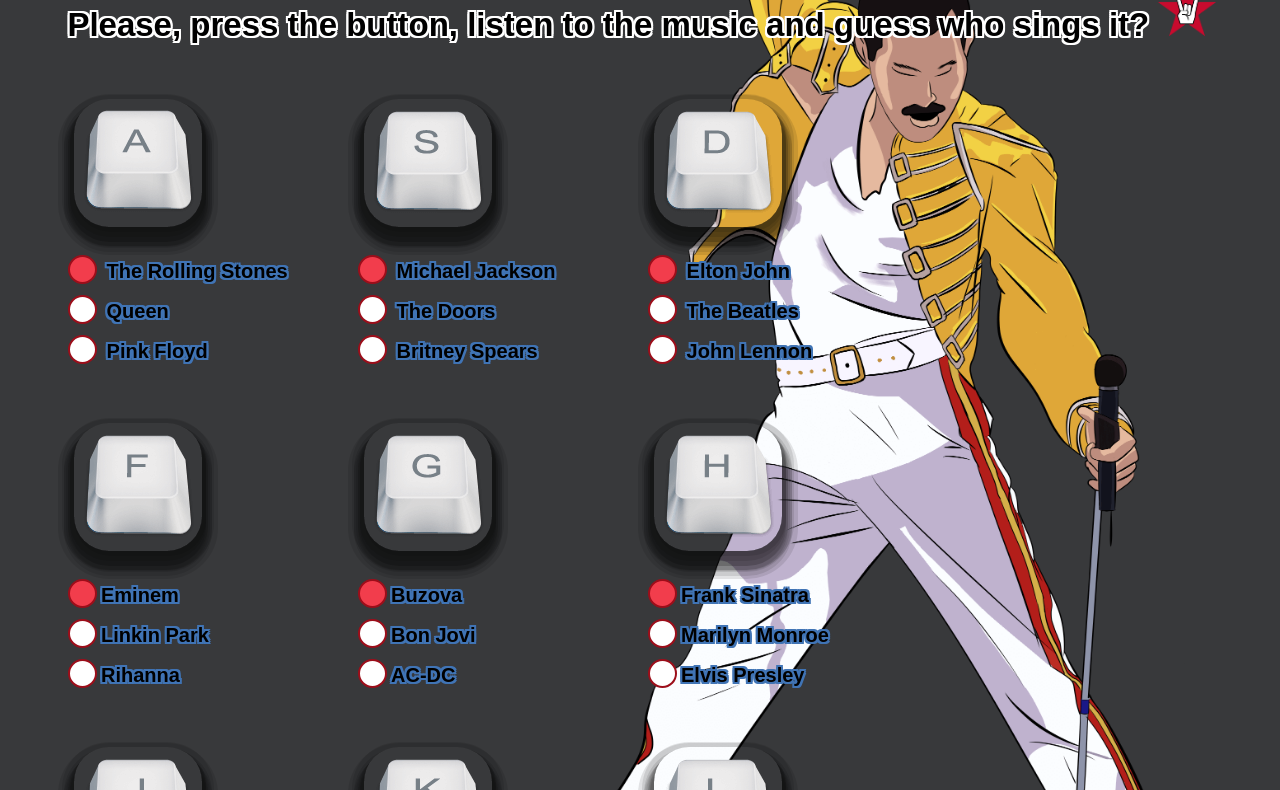
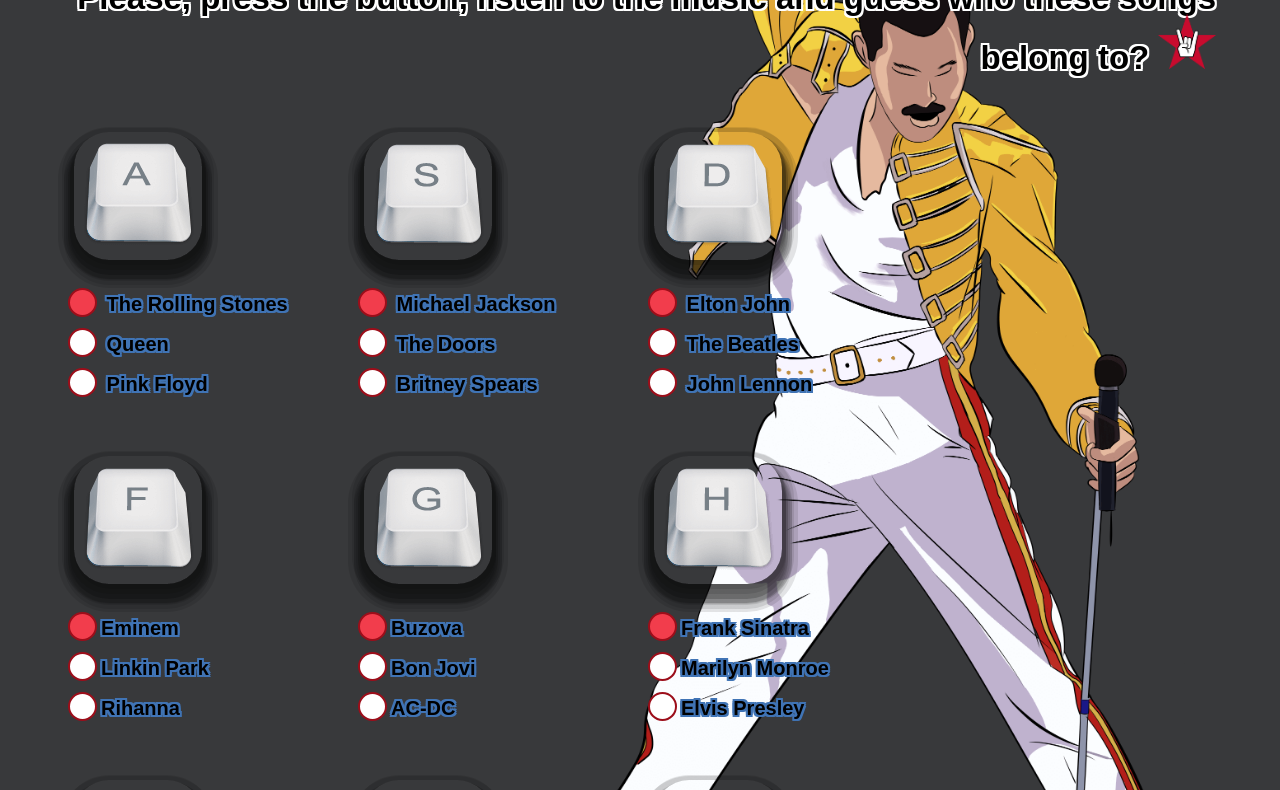
Before and after one commit to DrobilkoYaroslava/Cursor_Javascript_Advance, a plain HTML site: page HW-10-events/index.html in a window 1280 px wide. Shown: the part 290-1080 px from the top of the page. Drawn offline with Linux system fonts and the light colour scheme; a web font is replaced by a local one.

Commit message:
change text in page-info

```diff
--- a/HW-10-events/index.html
+++ b/HW-10-events/index.html
@@ -15,7 +15,7 @@
         <header class="header-container">
             <img class="header-img" src="img/PngJoy_ge-logo-school-of-rock-next-generation-transparent_10495403.png" alt="Rock school logo">
             <h1 class="title">Let’s see how well do you know worldwide hit songs?</h1>
-            <p class="page-info">Please, press the button, listen to the music and guess who sings it?
+            <p class="page-info">Please, press the button, listen to the music and guess who these songs belong to?
                 <img class="header-img-p" src="img/PngJoy_victory-sign-you-are-rock-stars-transparent-png_6687091.png" alt="a rock badge">
             </p>
         </header>
```
